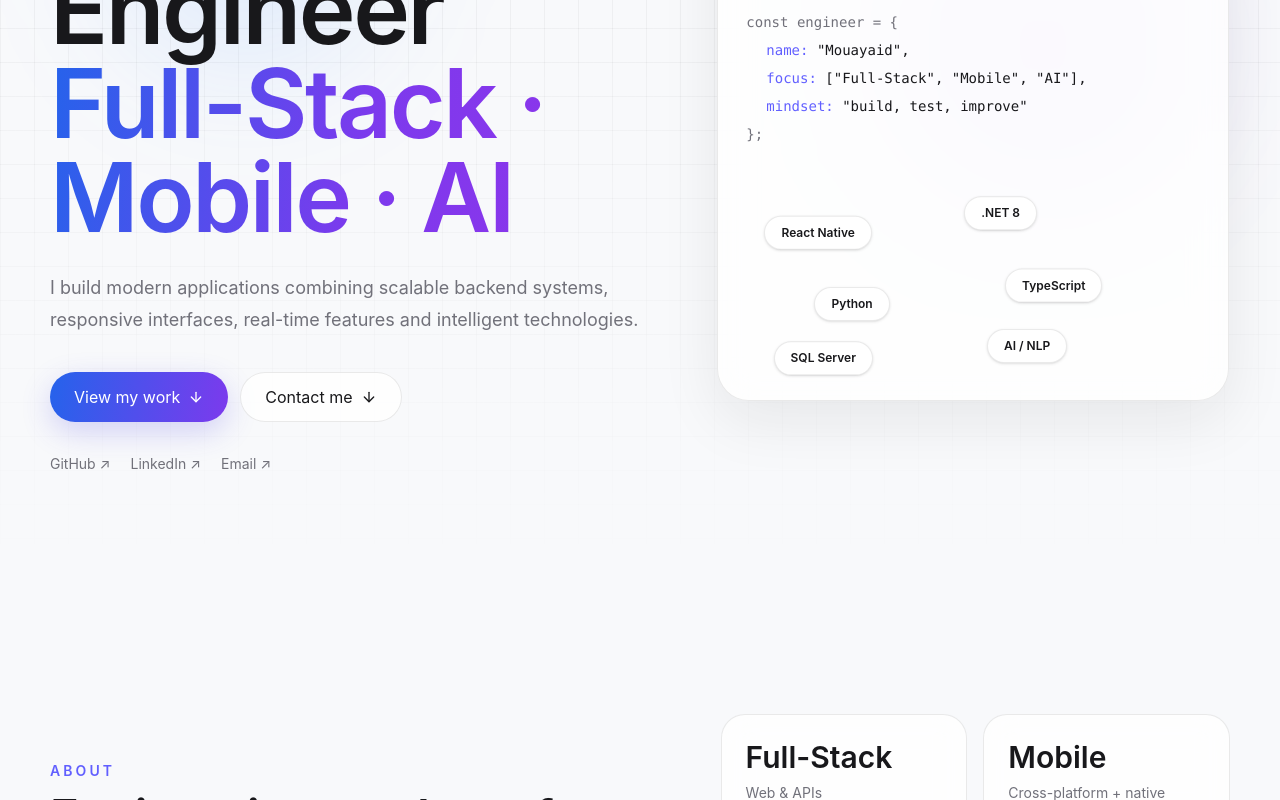
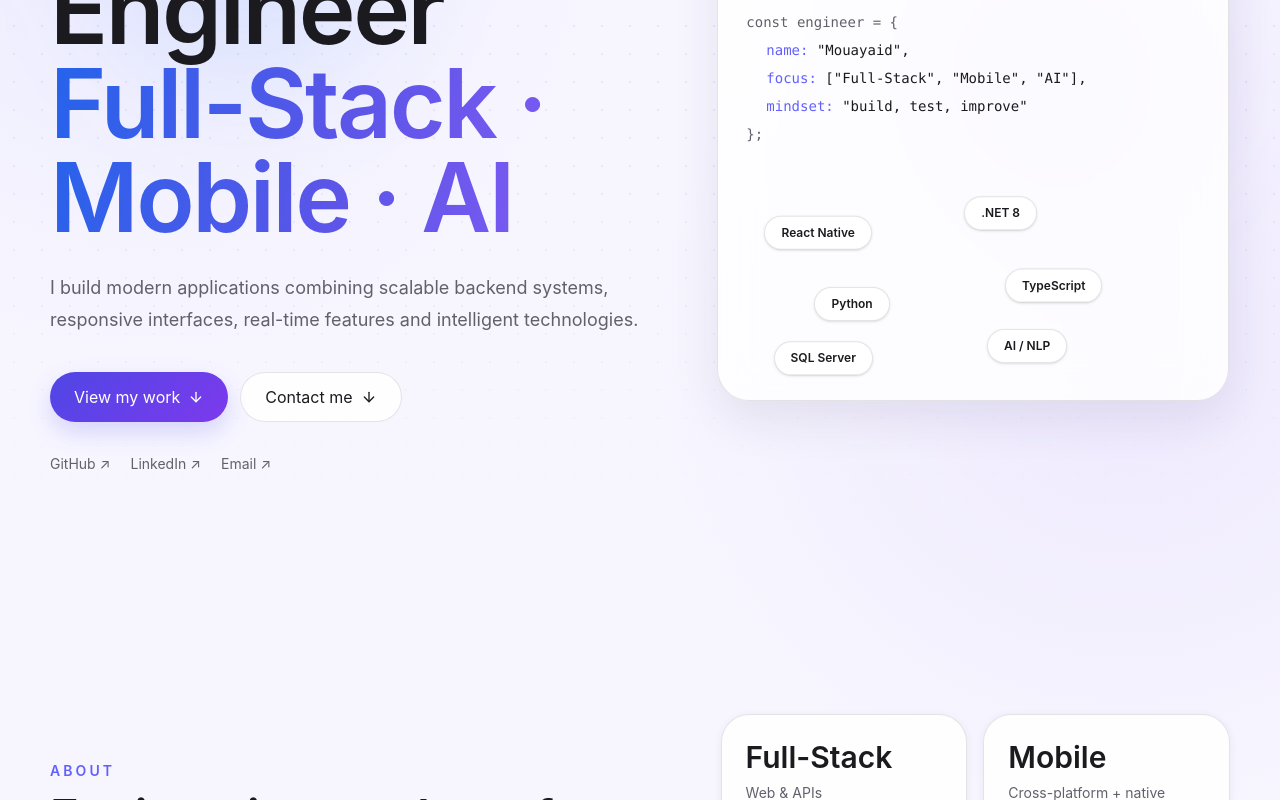
Before and after one commit to mouayaid/portfolio, a Next.js app: page / in a window 1280 px wide. Shown: the part 380-1180 px from the top of the page. Built offline with nearby package versions, Linux system fonts and the light colour scheme.

Commit message:
Adopt Android Material-inspired visual system

```diff
--- a/src/app/globals.css
+++ b/src/app/globals.css
@@ -3,25 +3,46 @@
 :root {
   --font-geist-sans: Inter, ui-sans-serif, system-ui, -apple-system, BlinkMacSystemFont, "Segoe UI", sans-serif;
   --font-geist-mono: "SFMono-Regular", Consolas, "Liberation Mono", Menlo, monospace;
-  --bg: #f8f9fb;
-  --surface: rgba(255, 255, 255, 0.76);
+
+  --bg: #f7f6ff;
+  --surface: rgba(255, 255, 255, 0.82);
   --surface-strong: #ffffff;
-  --text: #18181b;
-  --muted: #71717a;
-  --border: rgba(24, 24, 27, 0.09);
-  --grid: rgba(24, 24, 27, 0.045);
-  --shadow: 0 20px 60px rgba(24, 24, 27, 0.08);
+  --surface-container: #f0eef8;
+  --surface-container-high: #e9e7f2;
+  --text: #1b1b1f;
+  --muted: #62616b;
+  --border: rgba(70, 69, 79, 0.14);
+  --grid: rgba(79, 70, 229, 0.11);
+  --primary: #4f46e5;
+  --primary-strong: #4338ca;
+  --primary-container: #e4e1ff;
+  --on-primary-container: #29216d;
+  --secondary-container: #e9e7f5;
+  --tertiary: #7c3aed;
+  --shadow: 0 18px 48px rgba(42, 38, 82, 0.09);
+  --elevation-1: 0 2px 8px rgba(42, 38, 82, 0.07);
+  --elevation-2: 0 12px 30px rgba(42, 38, 82, 0.12);
 }
 
 .dark {
-  --bg: #09090b;
-  --surface: rgba(17, 17, 19, 0.72);
-  --surface-strong: #111113;
-  --text: #fafafa;
-  --muted: #a1a1aa;
-  --border: rgba(255, 255, 255, 0.09);
-  --grid: rgba(255, 255, 255, 0.04);
-  --shadow: 0 20px 70px rgba(0, 0, 0, 0.3);
+  --bg: #101014;
+  --surface: rgba(31, 30, 37, 0.84);
+  --surface-strong: #1d1c22;
+  --surface-container: #24232b;
+  --surface-container-high: #2d2c35;
+  --text: #f4f1f8;
+  --muted: #c7c3cf;
+  --border: rgba(232, 224, 255, 0.11);
+  --grid: rgba(196, 181, 253, 0.12);
+  --primary: #c4b5fd;
+  --primary-strong: #ddd6fe;
+  --primary-container: #403568;
+  --on-primary-container: #ede9fe;
+  --secondary-container: #302f39;
+  --tertiary: #a78bfa;
+  --shadow: 0 22px 64px rgba(0, 0, 0, 0.34);
+  --elevation-1: 0 2px 10px rgba(0, 0, 0, 0.22);
+  --elevation-2: 0 16px 40px rgba(0, 0, 0, 0.3);
 }
 
 * {
@@ -34,14 +55,22 @@ html {
 
 body {
   margin: 0;
-  background: var(--bg);
+  min-height: 100vh;
+  background:
+    radial-gradient(circle at 12% 4%, rgba(99, 102, 241, 0.08), transparent 28rem),
+    radial-gradient(circle at 88% 10%, rgba(124, 58, 237, 0.07), transparent 30rem),
+    var(--bg);
   color: var(--text);
   font-family: var(--font-geist-sans), Arial, sans-serif;
   transition: background-color 280ms ease, color 280ms ease;
 }
 
+section {
+  scroll-margin-top: 104px;
+}
+
 ::selection {
-  background: rgba(124, 58, 237, 0.24);
+  background: rgba(99, 102, 241, 0.24);
 }
 
 button,
@@ -57,33 +86,55 @@ a {
 }
 
 .btn-primary {
-  background: linear-gradient(100deg, #2563eb 0%, #7c3aed 100%);
+  background: linear-gradient(135deg, #4f46e5 0%, #7c3aed 100%);
   color: #ffffff;
-  box-shadow: 0 10px 30px rgba(79, 70, 229, 0.22);
+  box-shadow: 0 10px 24px rgba(79, 70, 229, 0.2);
 }
 
 .btn-primary:hover {
-  box-shadow: 0 14px 36px rgba(79, 70, 229, 0.3);
+  box-shadow: 0 14px 32px rgba(79, 70, 229, 0.28);
+}
+
+.btn-tonal {
+  background: var(--primary-container);
+  color: var(--on-primary-container);
 }
 
 .hero-grid {
-  background-image:
-    linear-gradient(to right, var(--grid) 1px, transparent 1px),
-    linear-gradient(to bottom, var(--grid) 1px, transparent 1px);
-  background-size: 34px 34px;
-  mask-image: linear-gradient(to bottom, black 40%, transparent 100%);
+  background-image: radial-gradient(circle, var(--grid) 1.1px, transparent 1.2px);
+  background-size: 28px 28px;
+  mask-image: linear-gradient(to bottom, black 0%, rgba(0, 0, 0, 0.74) 58%, transparent 100%);
 }
 
 .glass {
   background: var(--surface);
   border: 1px solid var(--border);
   box-shadow: var(--shadow);
-  backdrop-filter: blur(18px);
-  -webkit-backdrop-filter: blur(18px);
+  backdrop-filter: blur(20px);
+  -webkit-backdrop-filter: blur(20px);
+}
+
+.material-surface {
+  background: var(--surface-container);
+  border: 1px solid var(--border);
+  box-shadow: var(--elevation-1);
+}
+
+.material-surface-high {
+  background: var(--surface-container-high);
+  border: 1px solid var(--border);
+  box-shadow: var(--elevation-2);
 }
 
 .gradient-text {
-  background: linear-gradient(100deg, #2563eb 0%, #7c3aed 52%, #9333ea 100%);
+  background: linear-gradient(102deg, #2563eb 0%, #5b55e8 48%, #8b5cf6 100%);
+  -webkit-background-clip: text;
+  background-clip: text;
+  color: transparent;
+}
+
+.dark .gradient-text {
+  background: linear-gradient(102deg, #93c5fd 0%, #c4b5fd 52%, #ddd6fe 100%);
   -webkit-background-clip: text;
   background-clip: text;
   color: transparent;
@@ -99,16 +150,69 @@ a {
 }
 
 .card {
-  background: var(--surface);
+  background: color-mix(in srgb, var(--surface-strong) 88%, transparent);
   border: 1px solid var(--border);
-  border-radius: 24px;
-  backdrop-filter: blur(16px);
-  -webkit-backdrop-filter: blur(16px);
-  transition: border-color 220ms ease, transform 220ms ease, background-color 280ms ease;
+  border-radius: 28px;
+  box-shadow: var(--elevation-1);
+  transition:
+    border-color 220ms ease,
+    transform 220ms ease,
+    background-color 280ms ease,
+    box-shadow 220ms ease;
 }
 
 .card:hover {
-  border-color: rgba(99, 102, 241, 0.28);
+  border-color: color-mix(in srgb, var(--primary) 38%, var(--border));
+  box-shadow: var(--elevation-2);
+}
+
+.eyebrow-chip {
+  display: inline-flex;
+  align-items: center;
+  min-height: 32px;
+  border-radius: 999px;
+  background: var(--primary-container);
+  color: var(--on-primary-container);
+  padding: 0.4rem 0.8rem;
+  font-size: 0.75rem;
+  font-weight: 700;
+  letter-spacing: 0.12em;
+  text-transform: uppercase;
+}
+
+.material-chip {
+  display: inline-flex;
+  align-items: center;
+  gap: 0.4rem;
+  border: 1px solid var(--border);
+  border-radius: 999px;
+  background: color-mix(in srgb, var(--surface-strong) 86%, transparent);
+  padding: 0.48rem 0.78rem;
+  font-size: 0.76rem;
+  font-weight: 650;
+  box-shadow: var(--elevation-1);
+}
+
+.material-nav {
+  border-radius: 28px;
+}
+
+.portrait-frame {
+  background:
+    linear-gradient(145deg, color-mix(in srgb, var(--primary-container) 92%, white), color-mix(in srgb, var(--surface-container-high) 86%, transparent));
+  border: 1px solid var(--border);
+  box-shadow: var(--elevation-2);
+}
+
+.dark .portrait-frame {
+  background:
+    linear-gradient(145deg, rgba(79, 70, 229, 0.28), rgba(45, 44, 53, 0.94));
+}
+
+@media (max-width: 640px) {
+  .section-shell {
+    width: min(100% - 24px, 1180px);
+  }
 }
 
 @media (prefers-reduced-motion: reduce) {
```
